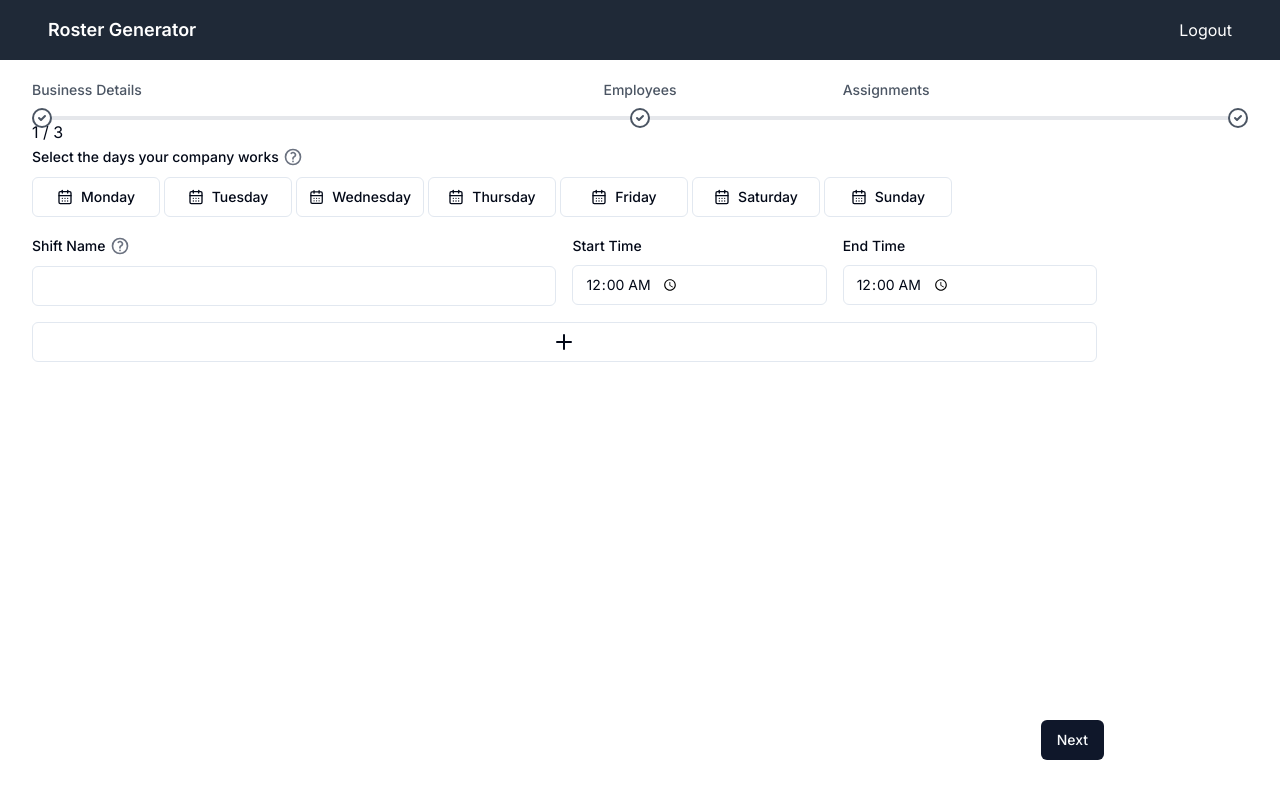
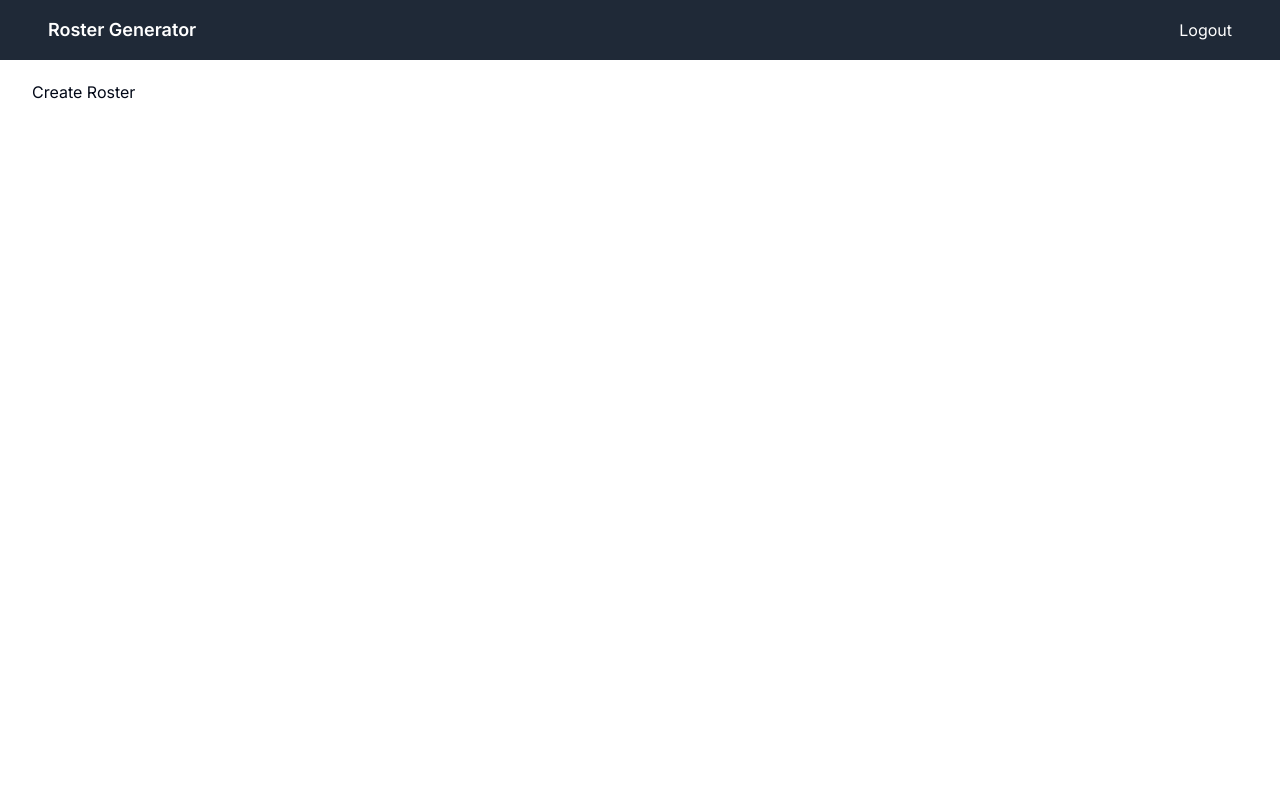
Before and after one commit to ssdrum/roster-generator-webapp, a Next.js app: page /dashboard in a window 1280 px wide. Built offline with nearby package versions, Linux system fonts and the light colour scheme.

Commit message:
moved form to pop up sheet

```diff
--- a/app/ui/roster-form.tsx
+++ b/app/ui/roster-form.tsx
@@ -5,6 +5,11 @@
 // Last edited: 04:22 on Sunday, the 04th of February, 2024.
 
 // shadcn
+import {
+  Sheet,
+  SheetContent,
+  SheetTrigger,
+} from "@/components/ui/sheet"
 import { Form } from '@/components/ui/form';
 import { Button } from '@/components/ui/button';
 
@@ -18,7 +23,7 @@ import useMultiStepForm from '@/app/ui/multistep-form/useMultiStepForm';
 import ProgressBar from '@/app/ui/multistep-form/progress-bar';
 
 // import types, schemas and the other two components
-import { Day, formSchema, employeeSchema } from '../schemas/formSchemas';
+import { Day, formSchema } from '../schemas/formSchemas';
 import WorkDetails from './work-details';
 import EmployeeDetails from './employee-details';
 import AssignDetails from './assign-details';
@@ -122,16 +127,22 @@ export default function RosterForm() {
 
   return (
     <>
+      <Sheet>
+        <SheetTrigger>Create Roster</SheetTrigger>
+        <SheetContent
+          side={"bottom"}
+          className="w-full h-[60vh] overflow-auto"
+        >
           <ProgressBar currStepIndex={currStepIndex} />
             <Form {...form}>
-        <form onSubmit={form.handleSubmit(onSubmit)} className='space-y-4'>
+              <form onSubmit={form.handleSubmit(onSubmit)} className='flex justify-center flex-col space-y-4'>
                 {currStepIndex + 1} / {steps.length}
                 {step}
                 {!isFirstStep && (
                   <Button
                     type='button'
                     onClick={back}
-              className='fixed bottom-10 right-36 m-8'
+                    className='fixed bottom-10 left-36 m-8'
                   >
                     Back
                   </Button>
@@ -157,6 +168,8 @@ export default function RosterForm() {
 
               </form>
             </Form>
+        </SheetContent>
+      </Sheet>
     </>
   );
 }
```
Lines whose indentation alone changed are shown as unchanged.
